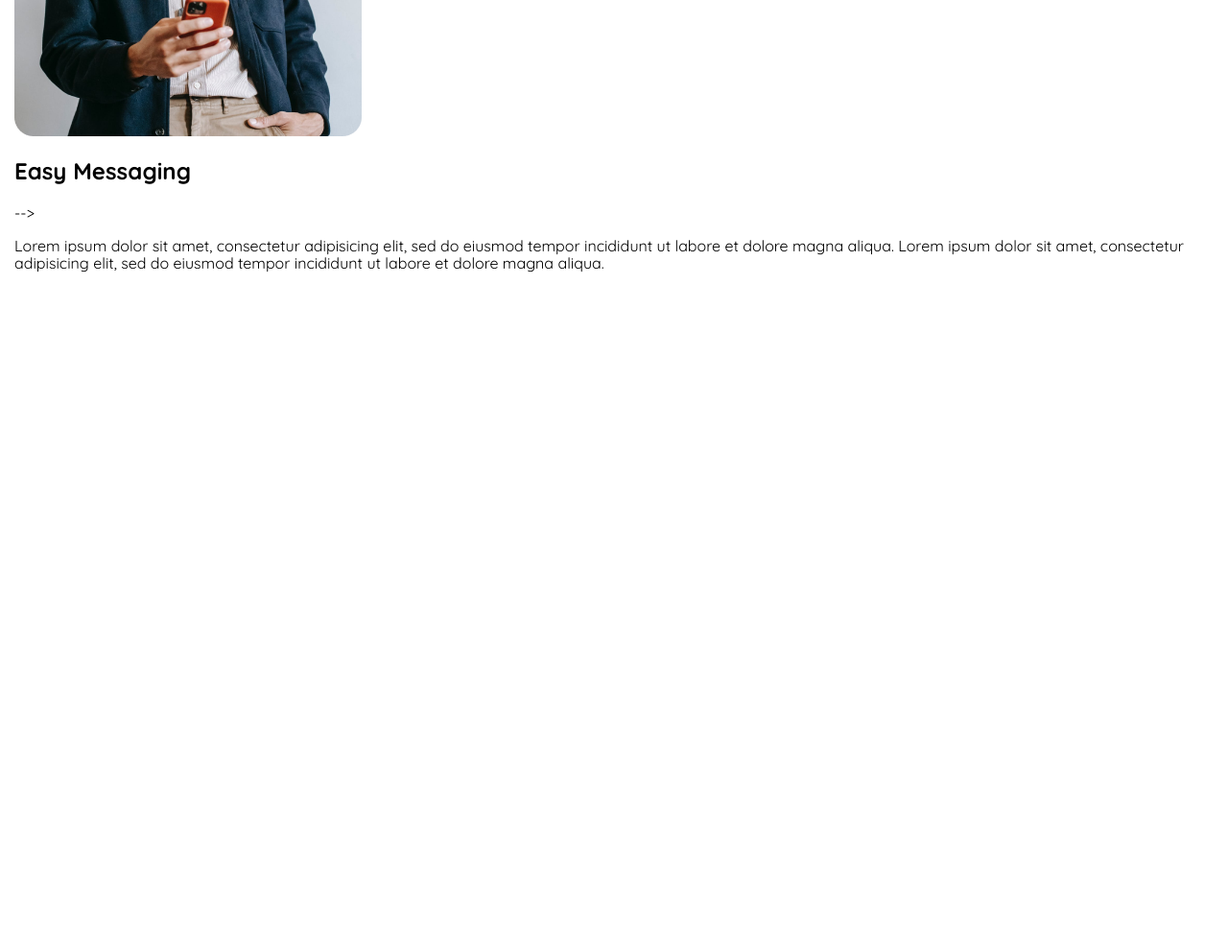
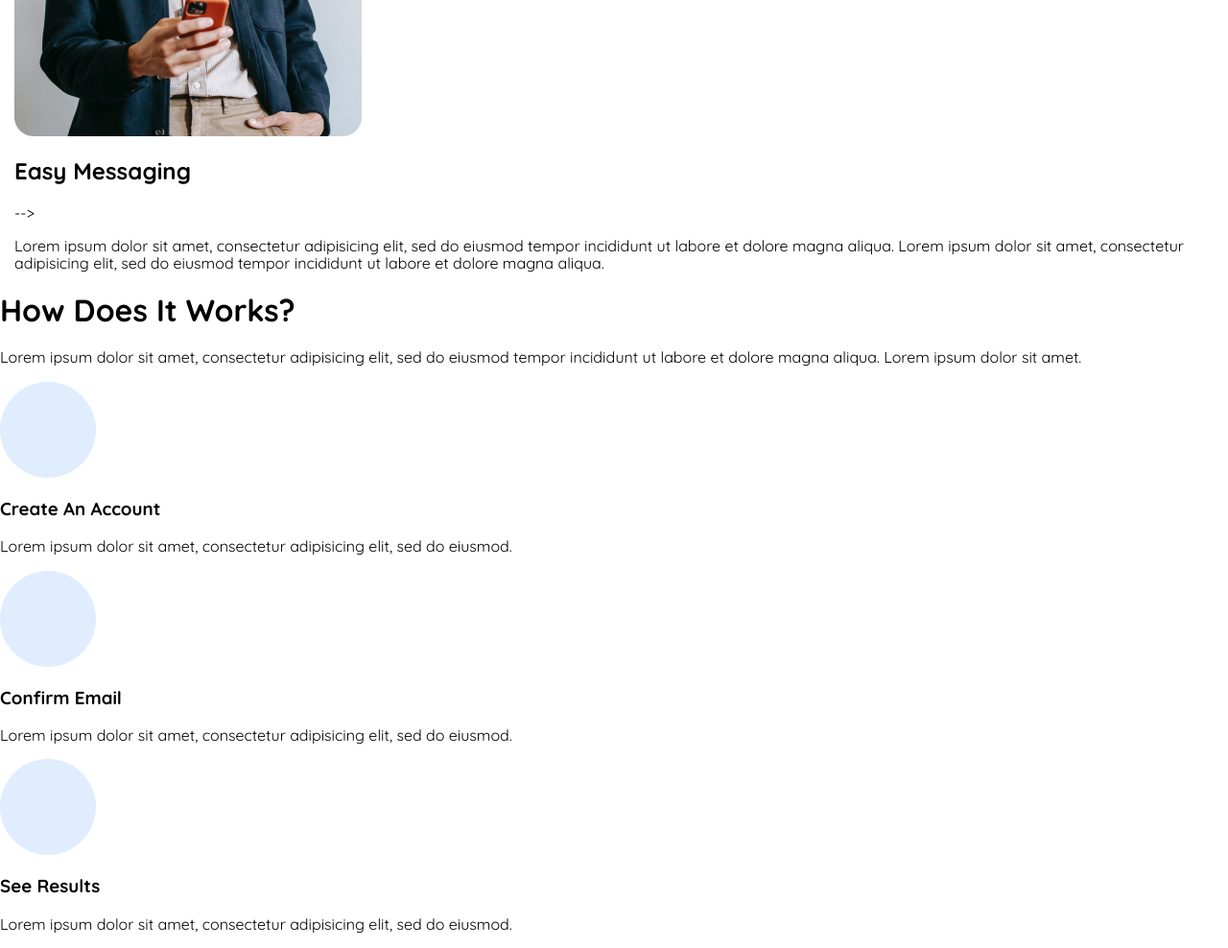
Before and after one commit to nans061998/homework-academy, a plain HTML site: page script.html in a window 1280 px wide. Shown: the part 4092-5080 px from the top of the page at 96% size. Before the commit the page ends 4392 px from the top, so only its background shows below. Drawn offline with Linux system fonts and the light colour scheme.

Commit message:
Сверстала блок Work

```diff
--- a/script.html
+++ b/script.html
@@ -133,6 +133,50 @@
 			</div>
 		</div>
 	</section>
+	<section class="work">
+		<h1 class="title-work">How Does It Works?</h1>
+		<p class="info-work">Lorem ipsum dolor sit amet, consectetur adipisicing elit, sed do eiusmod tempor incididunt ut labore et dolore magna aliqua. Lorem ipsum dolor sit amet.</p>
+<!--		<div class="line">-->
+<!--			<img class="line" src="./img/Line.svg"/>-->
+<!--		</div>-->
+		<div class="wrapper">
+			<div class="grid-work">
+				<div class="grid-item grid-item-card">
+					<div class="bg-work">
+						<div class="thumb-work">
+							<img src="./img/Icon%202.svg"/>
+						</div>
+						<h3 class="grid-title-work">Create An Account</h3>
+						<p class="grid-description-work">
+							Lorem ipsum dolor sit amet, consectetur adipisicing elit, sed do eiusmod.
+						</p>
+					</div>
+				</div>
+				<div class="grid-item grid-item-card">
+					<div class="bg-work">
+						<div class="thumb-work">
+							<img src="./img/Icon%202.svg"/>
+						</div>
+						<h3 class="grid-title-work">Confirm Email</h3>
+						<p class="grid-description-work">
+							Lorem ipsum dolor sit amet, consectetur adipisicing elit, sed do eiusmod.
+						</p>
+					</div>
+				</div>
+				<div class="grid-item grid-item-card">
+					<div class="bg-work">
+						<div class="thumb-work">
+							<img src="./img/Icon%202.svg"/>
+						</div>
+						<h3 class="grid-title-work">See Results</h3>
+						<p class="grid-description-work">
+							Lorem ipsum dolor sit amet, consectetur adipisicing elit, sed do eiusmod.
+						</p>
+					</div>
+				</div>
+			</div>
+		</div>
+	</section>
 </main>
 </body>
 </html>
```
